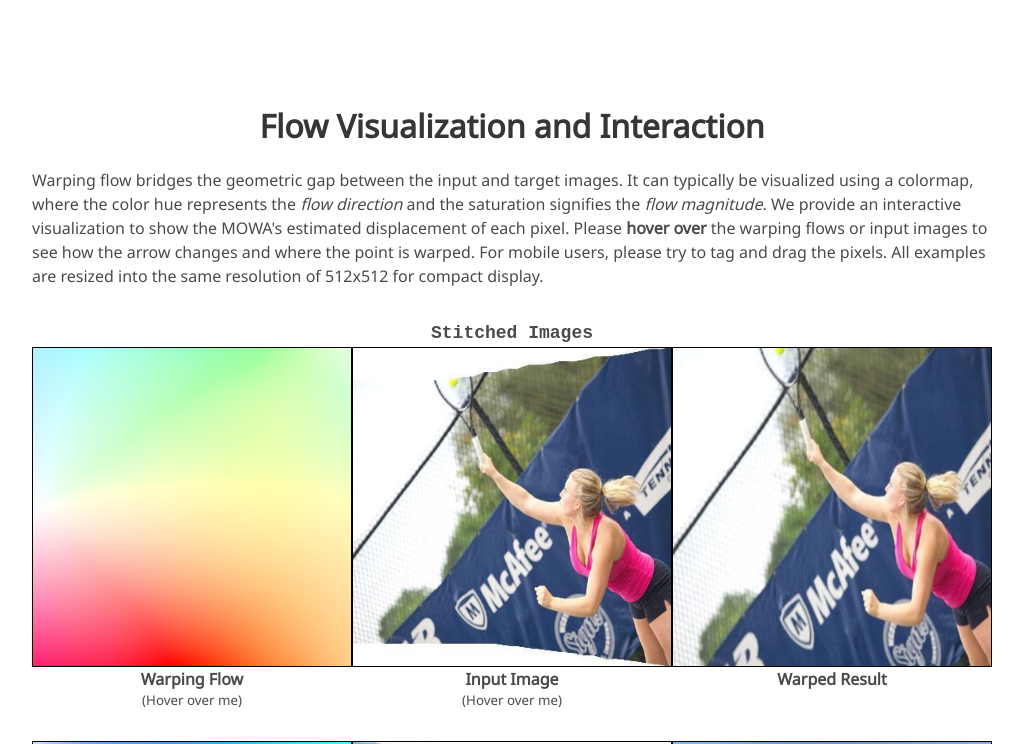
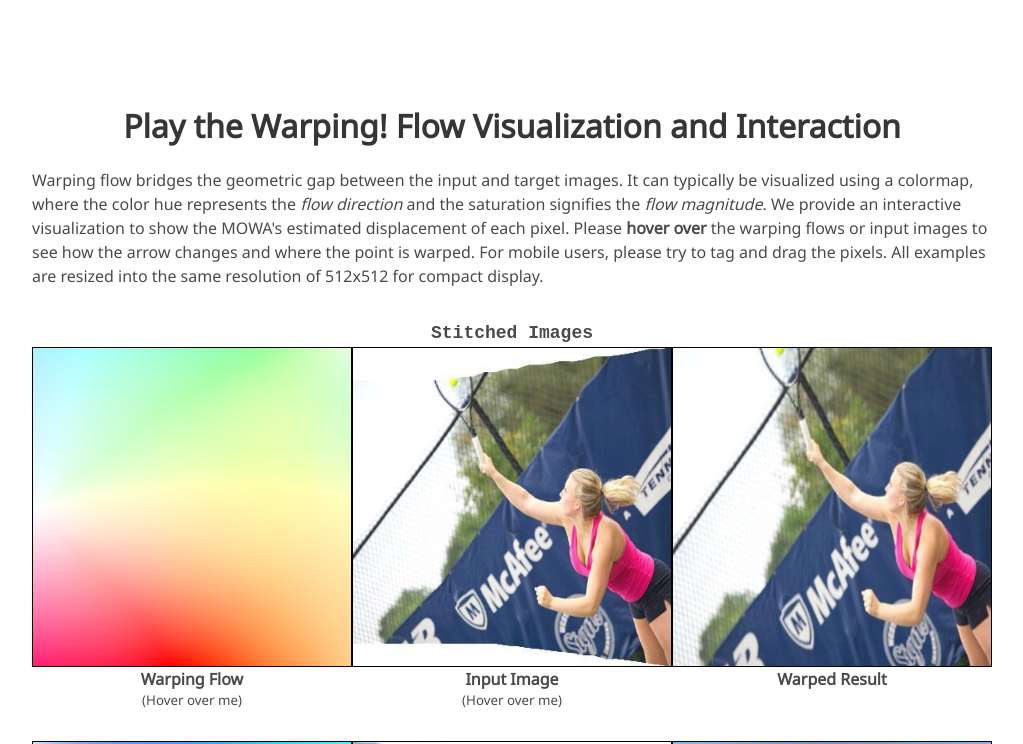
Before and after one commit to KangLiao929/KangLiao929.github.io, a Jekyll site: the page projects/mowa/index.html, which Jekyll copies as it is, in a window 1280 px wide and 900 px high, scrolled down 2890 px, cut to the strip 156-900 px from the top of the window. Shown: the whole strip, without its empty margins (128-1151 px from the left). Built offline with Jekyll 4.4.1, drawn with Linux system fonts in a browser that asks for light colours; nearby versions of some CDN libraries; some web fonts are replaced; library files that are not in the unit come from our copies; a style sheet for code colours, icons or effects is not loaded.

Commit message:
Update index.html

```diff
--- a/projects/mowa/index.html
+++ b/projects/mowa/index.html
@@ -131,7 +131,7 @@
   <section class="section">
     <div class="container is-max-desktop">
       <div class="has-text-centered content">
-        <h2 class="title is-3">Flow Visualization and Interaction</h2>
+        <h2 class="title is-3">Play the Warping! Flow Visualization and Interaction</h2>
       </div>
       <p style="text-align: left; padding: 0rem 0rem 2rem 0rem;">
         Warping flow bridges the geometric gap between the input and target images. It can typically be visualized using a colormap, where the color hue represents the <em>flow direction</em> and the saturation signifies the <em>flow magnitude</em>.
```
